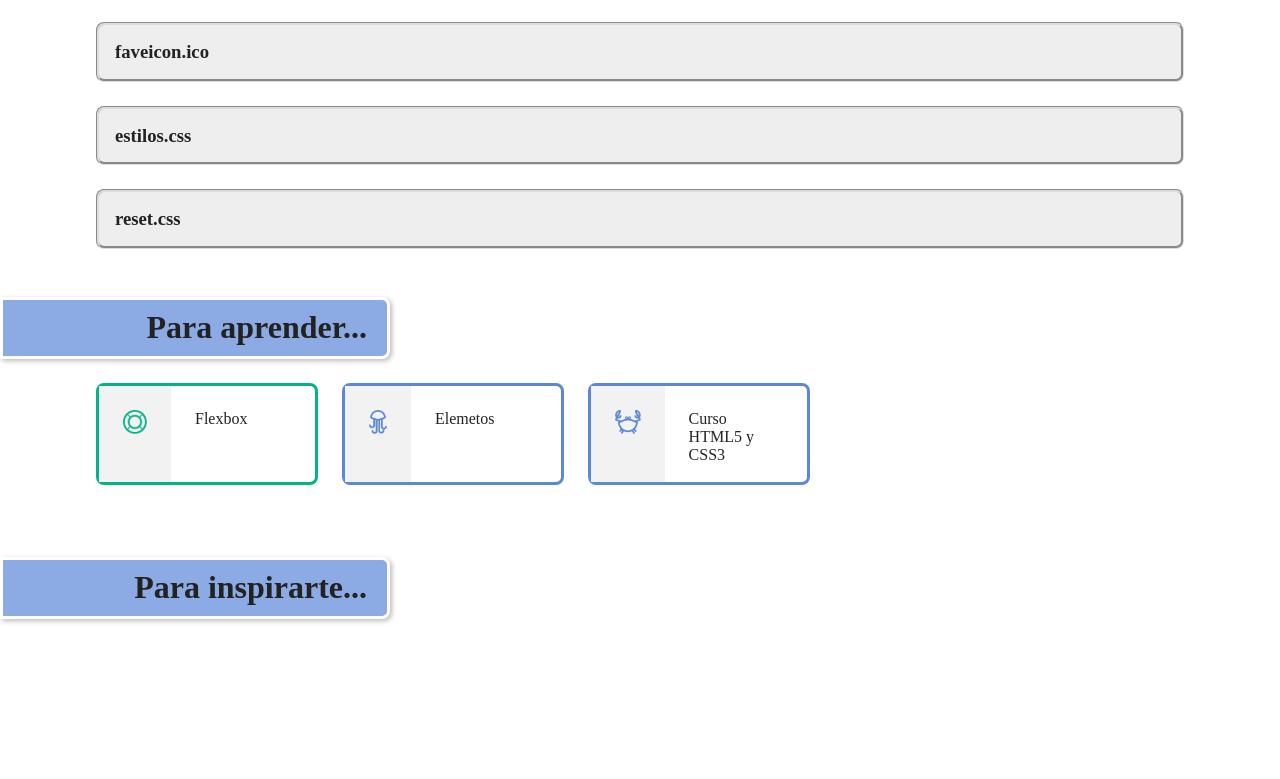
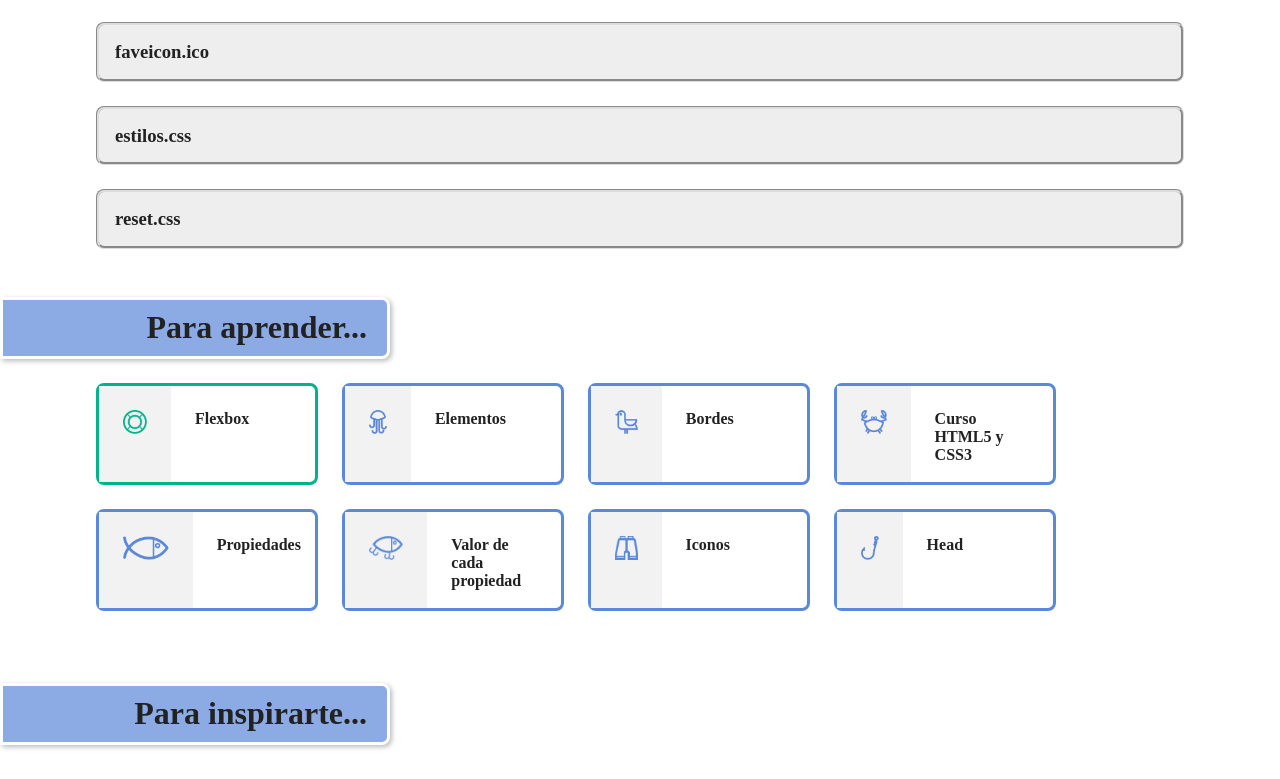
Before and after one commit to MFREIJO/Curso-HTML, a plain HTML site: page index.html in a window 1280 px wide. Shown: the part 446-1225 px from the top of the page. Before the commit the page ends 1099 px from the top, so only its background shows below. Drawn offline with nearby package versions, Linux system fonts and the light colour scheme; files whose address does not match are found by name.

Commit message:
Más para aprender ...

```diff
--- a/index.html
+++ b/index.html
@@ -142,23 +142,56 @@
 			<div class="read-left is-own">
 				<img class="read-img" src="img/lifebuoy-inverse.png">
 			</div>
-			<p class="read-text">Flexbox</p>
+			<h4 class="read-text">Flexbox</h4>
 		</a>
 
 		<a class="read-figure" href="http://www.htmlquick.com/es/reference/tags.html" target="_blank">
 			<div class="read-left is-own">
 				<img class="read-img" src="img/jellyfish.png">
 			</div>
-			<p class="read-text">Elemetos</p>
+			<h4 class="read-text">Elementos</h4>
+		</a>
+
+		<a class="read-figure" href="https://www.w3schools.com/css/css_border.asp" target="_blank">
+			<div class="read-left is-own">
+				<img class="read-img" src="img/seagull.png">
+			</div>
+			<h4 class="read-text">Bordes</h4>
 		</a>
 
 		<a class="read-figure" href="https://developer.mozilla.org/es/docs/Learn/Getting_started_with_the_web/Instalacion_de_software_basico" target="_blank">
 			<div class="read-left">
 				<img class="read-img" src="img/crab.png">
 			</div>
-			<p class="read-text">
-				Curso HTML5 y CSS3
-			</p>
+			<h4 class="read-text">Curso HTML5 y CSS3</h4>
+		</a>
+
+		<a class="read-figure" href="https://leaverou.github.io/talks/intro/#all-properties" target="_blank">
+			<div class="read-left">
+				<img class="read-img" src="img/fish.png">
+			</div>
+			<h4 class="read-text">Propiedades</h4>
+		</a>
+
+		<a class="read-figure" href="https://specificity.keegan.st/" target="_blank">
+			<div class="read-left">
+				<img class="read-img" src="img/fishing-lure.png">
+			</div>
+			<h4 class="read-text">Valor de cada propiedad</h4>
+		</a>
+
+		<a class="read-figure" href="https://medium.muz.li/icon-set-3b4fc87dc6b5" target="_blank">
+			<div class="read-left">
+				<img class="read-img" src="img/binoculars.png">
+			</div>
+			<h4 class="read-text">Iconos</h4>
+		</a>
+
+		<a class="read-figure" href="https://github.com/joshbuchea/HEAD" target="_blank">
+			<div class="read-left">
+				<img class="read-img" src="img/fill.png">
+			</div>
+			<h4 class="read-text">Head</h4>
 		</a>
 	</section>
 
```
Also changed, not shown: img/binoculars.png (renamed from img/ binoculars.png), img/fill.png (added), img/fish.png (added), img/fishing-lure.png (added), img/seagull.png (renamed from img/seagull .png).
